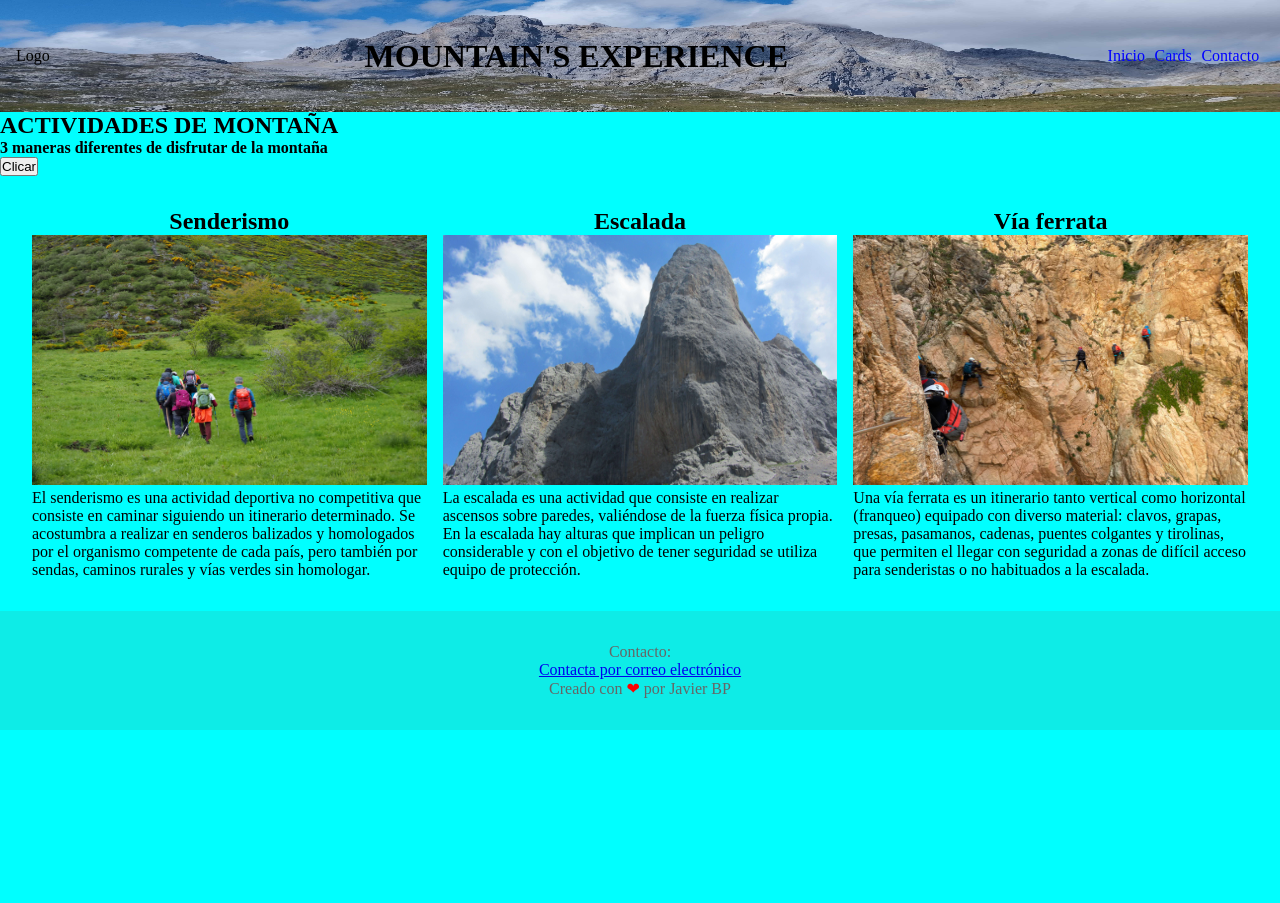
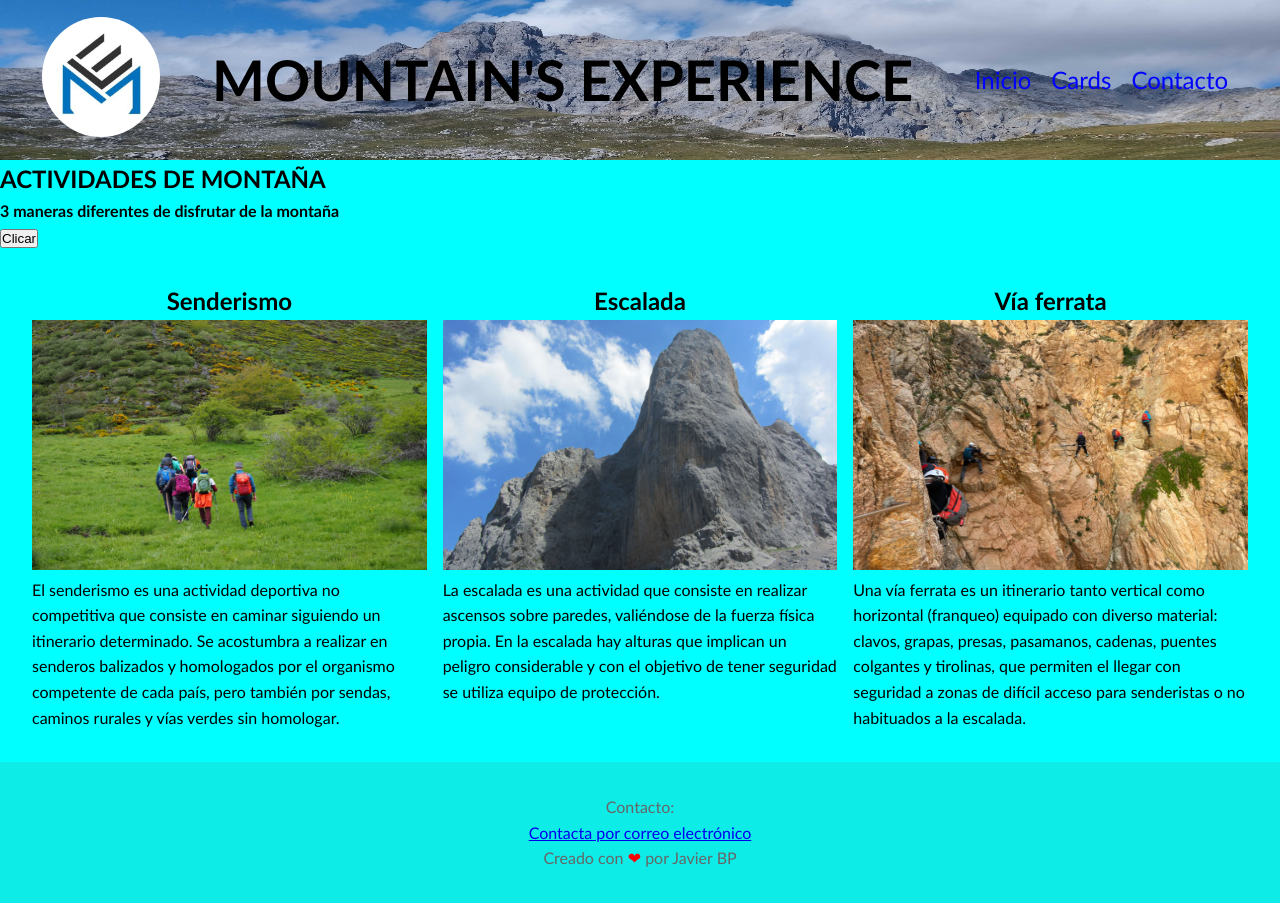
Before and after one commit to JavierBres/reto_frontend, a plain HTML site: page index.html in a window 1280 px wide. Before the commit the page ends 800 px from the top, so only its background shows below. Drawn offline with Linux system fonts and the light colour scheme.

Commit message:
header_nav_added an image's logo and improved font-size

```diff
--- a/css/common.css
+++ b/css/common.css
@@ -6,4 +6,7 @@
 
 body {
     background: cyan;
+    font-size: 16px;
+    font-family: 'Gill Sans', 'Gill Sans MT', Calibri, 'Trebuchet MS', sans-serif;
+    line-height: 1.6;
 }
--- a/css/header_nav.css
+++ b/css/header_nav.css
@@ -1,12 +1,23 @@
 header {
     background: url(../assets/images/Picos_Europa.jpg) round;
     width: 100%;
-    min-height: 7rem;
+    min-height: 20vh;
     display: flex;
-    justify-content: space-between;
+    justify-content: space-around;
     align-items: center;
     position: sticky;
+    top: 0;
     padding: 0.7rem 1rem;
+}
+
+.header-logo img {
+    width: 100%;
+    height: 15vh;
+    border-radius: 50%;
+}
+
+header h1 {
+    font-size: 3.5rem;
 }
 
 nav ul {
@@ -15,12 +26,13 @@ nav ul {
 }
 
 nav ul li {
-    padding: 0.3rem;
+    padding: 10px;
 }
 
 nav ul li a {
     color: blue;
     text-decoration: none;
+    font-size: 1.5rem;
 }
 
 nav ul li a:hover {
--- a/index.html
+++ b/index.html
@@ -11,7 +11,9 @@
 <body>
 
     <header>
-        <div class="header-logo">Logo</div>
+        <div class="header-logo">
+            <img src="assets/images/logo.png" alt="Imagen del logo.">
+        </div>
         <h1>MOUNTAIN'S EXPERIENCE</h1>
         <nav>
             <ul>
@@ -33,17 +35,25 @@
             <div class="cards">
                 <h5>Senderismo</h5>
                 <img src="assets/images/Senderismo.jpg" alt="Personas caminando por la montaña.">
-                <p>El senderismo es una actividad deportiva no competitiva que consiste en caminar siguiendo un itinerario determinado. Se acostumbra a realizar en senderos balizados y homologados por el organismo competente de cada país, pero también por sendas, caminos rurales y vías verdes sin homologar.</p>
+                <p>El senderismo es una actividad deportiva no competitiva que consiste en caminar siguiendo un
+                    itinerario determinado. Se acostumbra a realizar en senderos balizados y homologados por el
+                    organismo competente de cada país, pero también por sendas, caminos rurales y vías verdes sin
+                    homologar.</p>
             </div>
             <div class="cards">
                 <h5>Escalada</h5>
                 <img src="assets/images/Escalada-Picu Urriellu.jpg" alt="Picu Urriellu-Cuna de la escalada en España.">
-                <p>La escalada es una actividad que consiste en realizar ascensos sobre paredes, valiéndose de la fuerza física propia. En la escalada hay alturas que implican un peligro considerable y con el objetivo de tener seguridad se utiliza equipo de protección.</p>
+                <p>La escalada es una actividad que consiste en realizar ascensos sobre paredes, valiéndose de la fuerza
+                    física propia. En la escalada hay alturas que implican un peligro considerable y con el objetivo de
+                    tener seguridad se utiliza equipo de protección.</p>
             </div>
             <div class="cards">
                 <h5>Vía ferrata</h5>
-                <img src="assets/images/Via ferrata-Cala del Molí.jpg" alt="Grupo de personas en la vía ferrata de Cala del Molí(Girona)">
-                <p>Una vía ferrata es un itinerario tanto vertical como horizontal (franqueo) equipado con diverso material: clavos, grapas, presas, pasamanos, cadenas, puentes colgantes y tirolinas, que permiten el llegar con seguridad a zonas de difícil acceso para senderistas o no habituados a la escalada. </p>
+                <img src="assets/images/Via ferrata-Cala del Molí.jpg"
+                    alt="Grupo de personas en la vía ferrata de Cala del Molí(Girona)">
+                <p>Una vía ferrata es un itinerario tanto vertical como horizontal (franqueo) equipado con diverso
+                    material: clavos, grapas, presas, pasamanos, cadenas, puentes colgantes y tirolinas, que permiten el
+                    llegar con seguridad a zonas de difícil acceso para senderistas o no habituados a la escalada. </p>
             </div>
         </section>
     </main>
```
Also changed, not shown: assets/images/logo.png (added).
